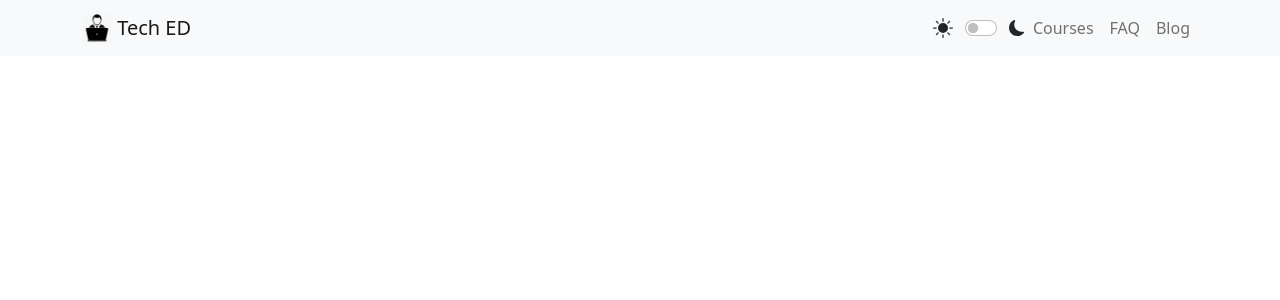
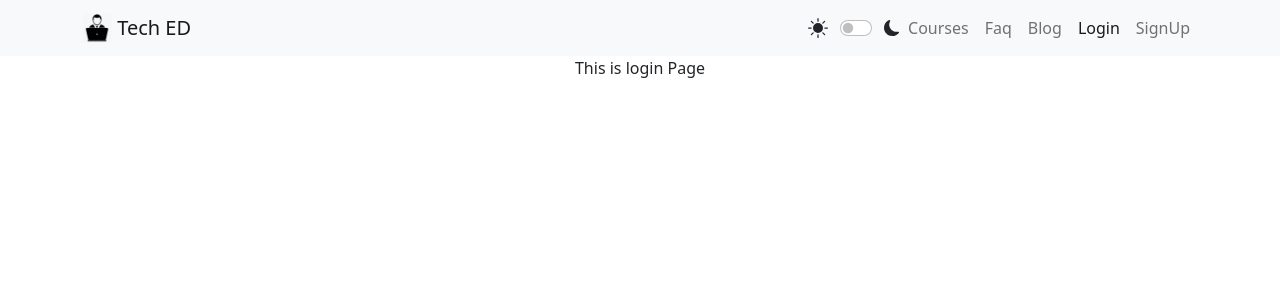
Before and after one commit to FarhanZizz/tech-ed, a React (Create React App) app: page /login in a window 1280 px wide. Shown: the top 300 px of the page. Built offline with nearby package versions, Linux system fonts and the light colour scheme.

Commit message:
routes setup finished

```diff
--- a/package.json
+++ b/package.json
@@ -11,6 +11,7 @@
     "react-bootstrap": "^2.5.0",
     "react-dom": "^18.2.0",
     "react-icons": "^4.6.0",
+    "react-router-bootstrap": "^0.26.2",
     "react-router-dom": "^6.4.2",
     "react-scripts": "5.0.1",
     "web-vitals": "^2.1.4"
--- a/src/App.js
+++ b/src/App.js
@@ -1,10 +1,45 @@
+import { createBrowserRouter, RouterProvider } from 'react-router-dom';
 import './App.css';
+import Blog from './components/Blog';
+import Courses from './components/Courses';
+import Faq from './components/Faq';
 import Header from './components/Header';
+import Login from './components/Login';
+import Main from './components/Main/Main';
+import Signup from './components/Signup';
 
 function App() {
+  const router = createBrowserRouter([
+    {
+      path: "/",
+      element: <Main></Main>,
+      children: [
+        {
+          path: 'login',
+          element: <Login></Login>
+        },
+        {
+          path: 'signup',
+          element: <Signup></Signup>
+        },
+        {
+          path: 'courses',
+          element: <Courses></Courses>
+        },
+        {
+          path: 'blog',
+          element: <Blog></Blog>
+        },
+        {
+          path: 'faq',
+          element: <Faq></Faq>
+        },
+      ]
+    }
+  ]);
   return (
     <div className="App">
-      <Header></Header>
+      <RouterProvider router={router}></RouterProvider>
     </div>
   );
 }
--- /dev/null
+++ b/src/components/Blog.js
@@ -0,0 +1,11 @@
+import React from 'react';
+
+const Blog = () => {
+    return (
+        <div>
+            blog page
+        </div>
+    );
+};
+
+export default Blog;
--- /dev/null
+++ b/src/components/Courses.js
@@ -0,0 +1,11 @@
+import React from 'react';
+
+const Courses = () => {
+    return (
+        <div>
+            Course page
+        </div>
+    );
+};
+
+export default Courses;
--- /dev/null
+++ b/src/components/Faq.js
@@ -0,0 +1,11 @@
+import React from 'react';
+
+const Faq = () => {
+    return (
+        <div>
+            faq
+        </div>
+    );
+};
+
+export default Faq;
--- a/src/components/Header.js
+++ b/src/components/Header.js
@@ -5,12 +5,14 @@ import Navbar from 'react-bootstrap/Navbar';
 import Form from 'react-bootstrap/Form';
 import logo from '../assets/Logo.png';
 import { BsFillMoonFill, BsFillSunFill } from "react-icons/bs";
+import { LinkContainer } from 'react-router-bootstrap';
 
 const Header = () => {
     return (
         <Navbar collapseOnSelect expand="lg" bg="light" variant="light">
             <Container>
-                <Navbar.Brand href="#home">
+                <LinkContainer to='/'>
+                    <Navbar.Brand>
                         <img
                             alt=""
                             src={logo}
@@ -20,22 +22,34 @@ const Header = () => {
                         />{' '}
                         Tech ED
                     </Navbar.Brand>
+                </LinkContainer>
                 <Navbar.Toggle aria-controls="responsive-navbar-nav" />
                 <Navbar.Collapse id="responsive-navbar-nav">
                     <Nav className="ms-auto">
-                        <Nav className='d-flex align-items-center flex-nowrap'>
+                        <Nav className='d-flex align-items-center'>
                             <BsFillSunFill className='fs-5'></BsFillSunFill>
                             <Form.Check
                                 type="switch"
                                 id="custom-switch"
                                 className='mx-2'
-
                             />
                             <BsFillMoonFill></BsFillMoonFill>
                         </Nav>
-                        <Nav.Link href="#features">Courses</Nav.Link>
-                        <Nav.Link href="#pricing">FAQ</Nav.Link>
-                        <Nav.Link href="#pricing">Blog</Nav.Link>
+                        <LinkContainer to='/courses'>
+                            <Nav.Link>Courses</Nav.Link>
+                        </LinkContainer>
+                        <LinkContainer to='/faq'>
+                            <Nav.Link>Faq</Nav.Link>
+                        </LinkContainer>
+                        <LinkContainer to='/blog'>
+                            <Nav.Link>Blog</Nav.Link>
+                        </LinkContainer>
+                        <LinkContainer to='/login'>
+                            <Nav.Link>Login</Nav.Link>
+                        </LinkContainer>
+                        <LinkContainer to='/signup'>
+                            <Nav.Link>SignUp</Nav.Link>
+                        </LinkContainer>
                     </Nav>
                 </Navbar.Collapse>
             </Container>
--- /dev/null
+++ b/src/components/Login.js
@@ -0,0 +1,11 @@
+import React from 'react';
+
+const Login = () => {
+    return (
+        <div>
+            This is login Page
+        </div>
+    );
+};
+
+export default Login;
--- /dev/null
+++ b/src/components/Main/Main.js
@@ -0,0 +1,14 @@
+import React from 'react';
+import { Outlet } from 'react-router-dom';
+import Header from '../Header';
+
+const Main = () => {
+    return (
+        <div>
+            <Header></Header>
+            <Outlet></Outlet>
+        </div>
+    );
+};
+
+export default Main;
--- /dev/null
+++ b/src/components/Signup.js
@@ -0,0 +1,11 @@
+import React from 'react';
+
+const Signup = () => {
+    return (
+        <div>
+            signup page
+        </div>
+    );
+};
+
+export default Signup;
```
Also changed, not shown: 1 other file (tests, documents, lock files or other folders). Lines whose indentation alone changed are shown as unchanged.
